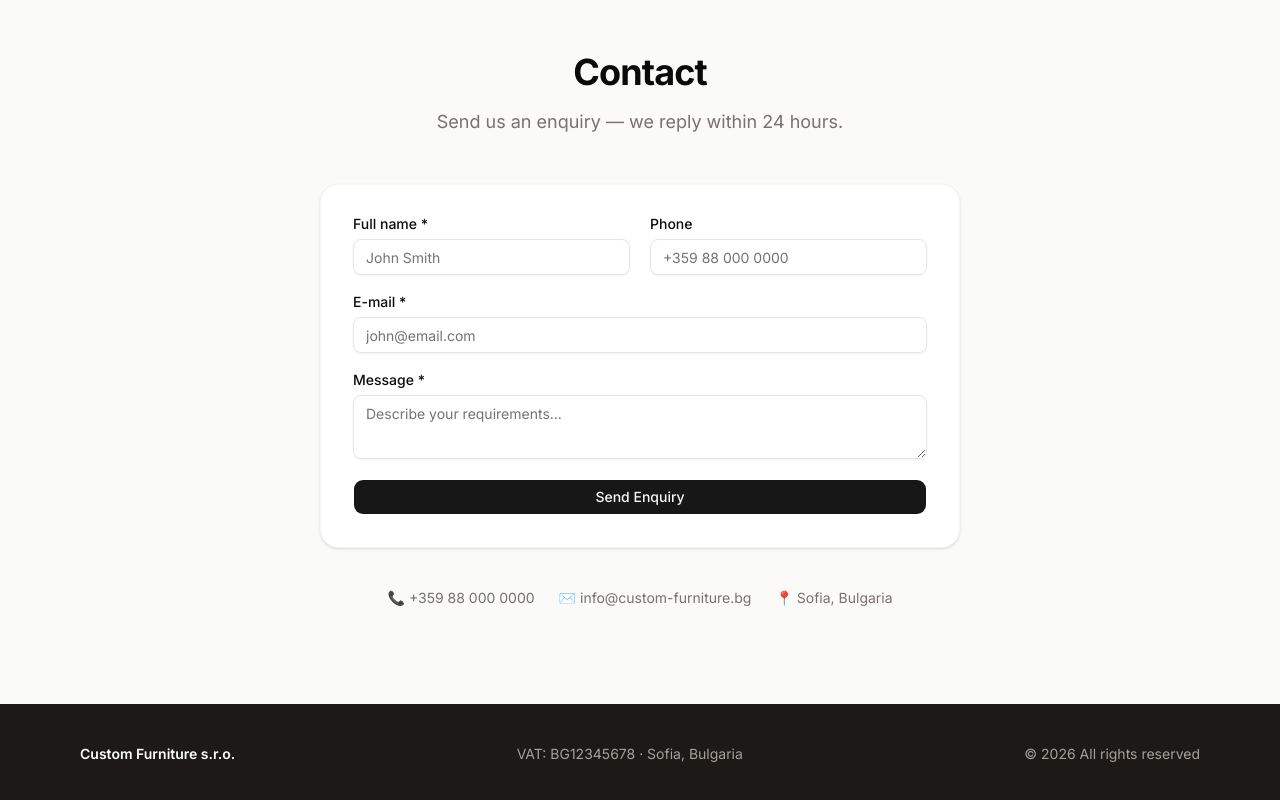
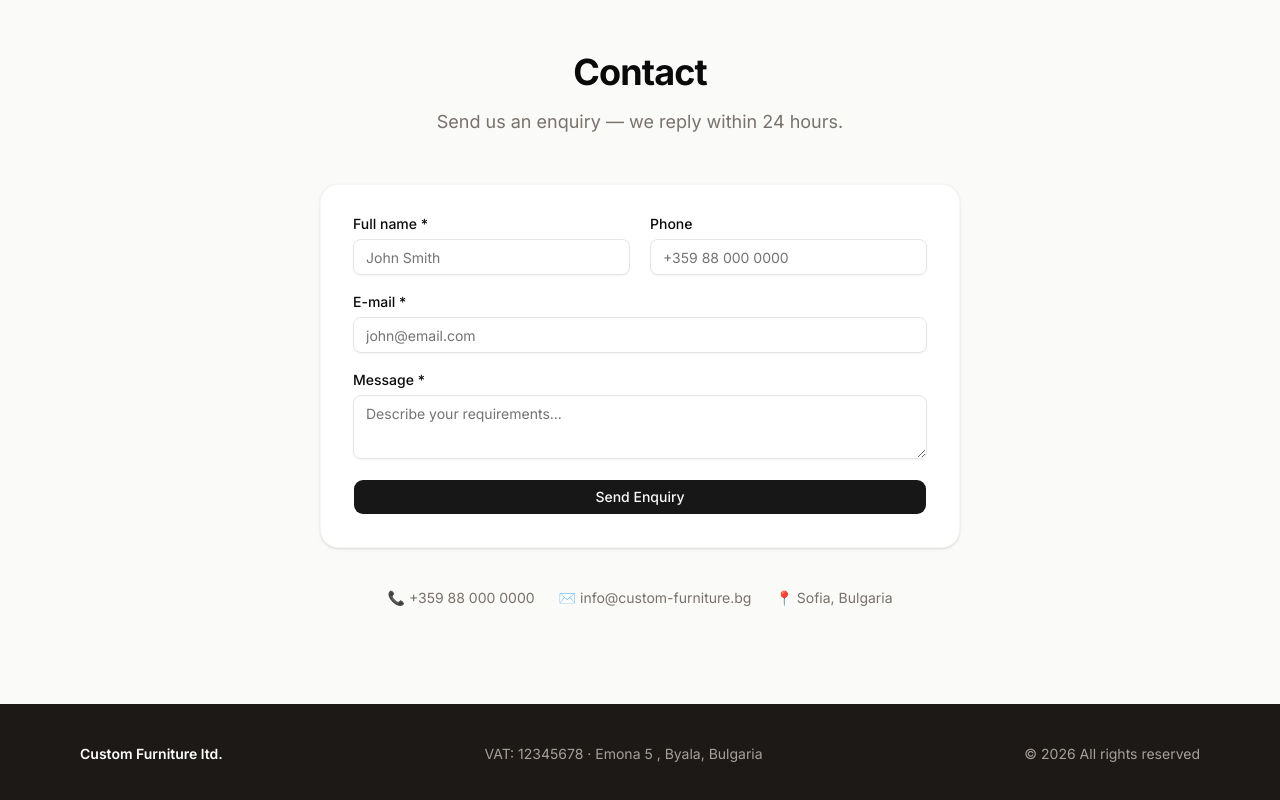
Before and after one commit to PetrikBa/custom-furniture, a Next.js app: page / in a window 1280 px wide. Shown: the part 3426-4226 px from the top of the page. Built offline with nearby package versions, Linux system fonts and the light colour scheme.

Commit message:
progress

```diff
--- a/src/components/Footer.tsx
+++ b/src/components/Footer.tsx
@@ -2,8 +2,8 @@ export default function Footer() {
   return (
     <footer className="bg-stone-900 text-stone-400 py-10">
       <div className="mx-auto max-w-6xl px-4 flex flex-col sm:flex-row items-center justify-between gap-4 text-sm">
-        <p className="font-semibold text-white">Custom Furniture s.r.o.</p>
-        <p>VAT: BG12345678 · Sofia, Bulgaria</p>
+        <p className="font-semibold text-white">Custom Furniture ltd.</p>
+        <p>VAT: 12345678 · Emona 5 , Byala, Bulgaria</p>
         <p>© {new Date().getFullYear()} All rights reserved</p>
       </div>
     </footer>
```
